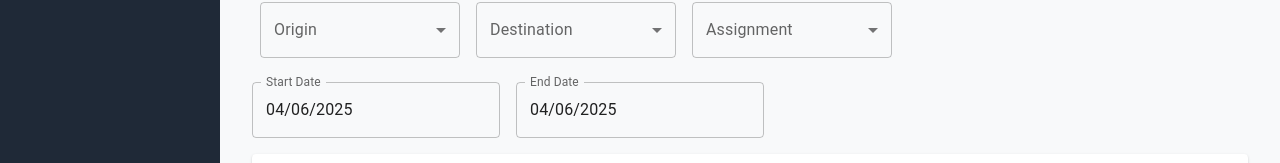
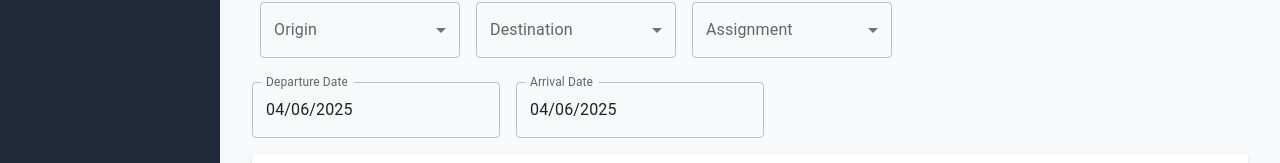
Before and after one commit to PranishaGautam/pilot-roster, a React (Vite) app: page /dashboard in a window 1280 px wide. Shown: the part 344-507 px from the top of the page. Built offline with nearby package versions, Linux system fonts and the light colour scheme; some icons are missing.

Commit message:
updated selection filter label

```diff
--- a/src/client/components/SchedulesTable.tsx
+++ b/src/client/components/SchedulesTable.tsx
@@ -354,13 +354,13 @@ const SchedulesTable = () => {
 						<div className={schedulesTableStyles.bottomRow}>
 							<LocalizationProvider dateAdapter={AdapterDayjs}>
 								<DatePicker
-									label="Start Date"
+									label="Departure Date"
 									value={startDate}
 									onChange={(newValue) => setStartDate(newValue)}
 								/>
 
 								<DatePicker
-									label="End Date"
+									label="Arrival Date"
 									value={endDate}
 									onChange={(newValue) => setEndDate(newValue)}
 								/>
```
